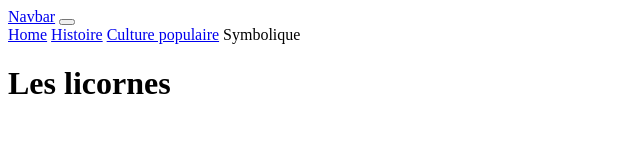
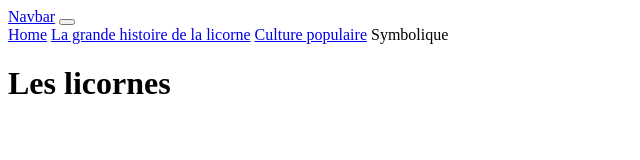
Before and after one commit to 2021-D17-POEC-JAVA-FS/tp-git-en-equipe-LAURENCE-KEVIN-MARIE, a plain HTML site: page index.html in a window 1280 px wide. Shown: the whole page, without its empty margins (0-640 px from the left). Drawn offline with Linux system fonts and the light colour scheme.

Commit message:
modif page index

```diff
--- a/index.html
+++ b/index.html
@@ -4,7 +4,7 @@
     <meta charset="UTF-8" />
     <meta http-equiv="X-UA-Compatible" content="IE=edge" />
     <meta name="viewport" content="width=device-width, initial-scale=1.0" />
-    <title>Page de Laurence Kévin et Marie</title>
+    <title>Page de  Kévin, Laurence et Marie équipe de choc</title>
   </head>
   <body>
     <nav class="navbar navbar-expand-lg navbar-light bg-light">
@@ -24,7 +24,7 @@
         <div class="collapse navbar-collapse" id="navbarNavAltMarkup">
           <div class="navbar-nav">
             <a class="nav-link active" aria-current="page" href="#">Home</a>
-            <a class="nav-link" href="#">Histoire</a>
+            <a class="nav-link" href="#">La grande histoire de la licorne</a>
             <a class="nav-link" href="#">Culture populaire</a>
             <a class="nav-link disabled">Symbolique</a>
           </div>
```
